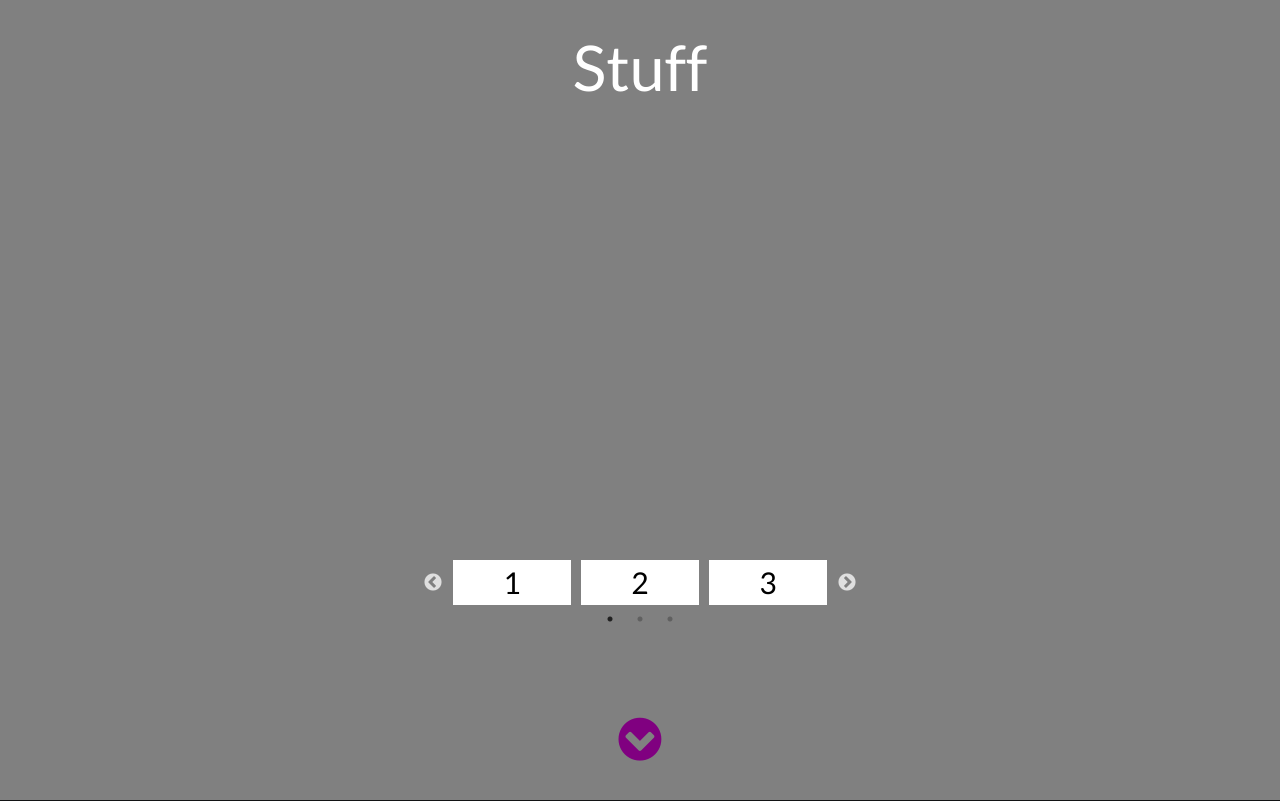
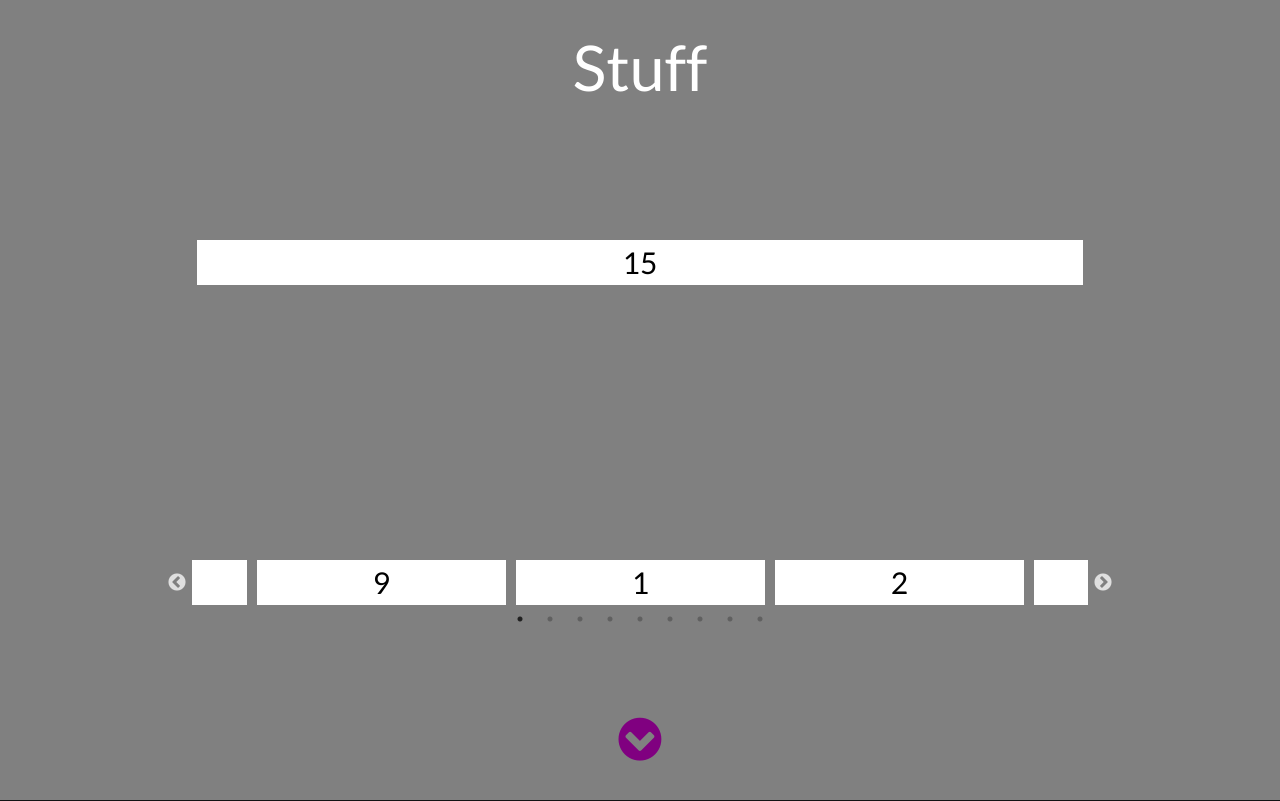
Before and after one commit to PranayJuneCS/Website, a PHP site: page / in a window 1280 px wide. Shown: the part 2400-3201 px from the top of the page. Run offline with PHP 8.4, Linux system fonts and the light colour scheme; some libraries are stand-ins or nearby versions.

Commit message:
experimenting with sliders a bit more ('featured slide')

```diff
--- a/css/main.css
+++ b/css/main.css
@@ -27,14 +27,18 @@ body::-webkit-scrollbar {
   margin-top: -15px;
 }
 
-.your-class {
+.your-class, .slider-for {
   position: absolute;
   top: 70%;
   left: 50%;
   transform: translateX(-50%);
-  width: 30%;
+  width: 70%;
   text-align: center;
   font-size: 30px;
+}
+
+.slider-for {
+  top: 30% !important;
 }
 
 .slider {
--- a/index.html
+++ b/index.html
@@ -102,6 +102,17 @@
     </div>
     <div id="page-stuff" class="full-screen scrollspy">
       <h1>Stuff</h1>
+      <div class="slider-for">
+        <div class="slider">15</div>
+        <div class="slider">25</div>
+        <div class="slider">35</div>
+        <div class="slider">45</div>
+        <div class="slider">55</div>
+        <div class="slider">65</div>
+        <div class="slider">75</div>
+        <div class="slider">85</div>
+        <div class="slider">95</div>
+      </div>
       <div class="your-class">
         <div class="slider">1</div>
         <div class="slider">2</div>
```
Also changed, not shown: scripts/index.js (+25 -13 lines).
